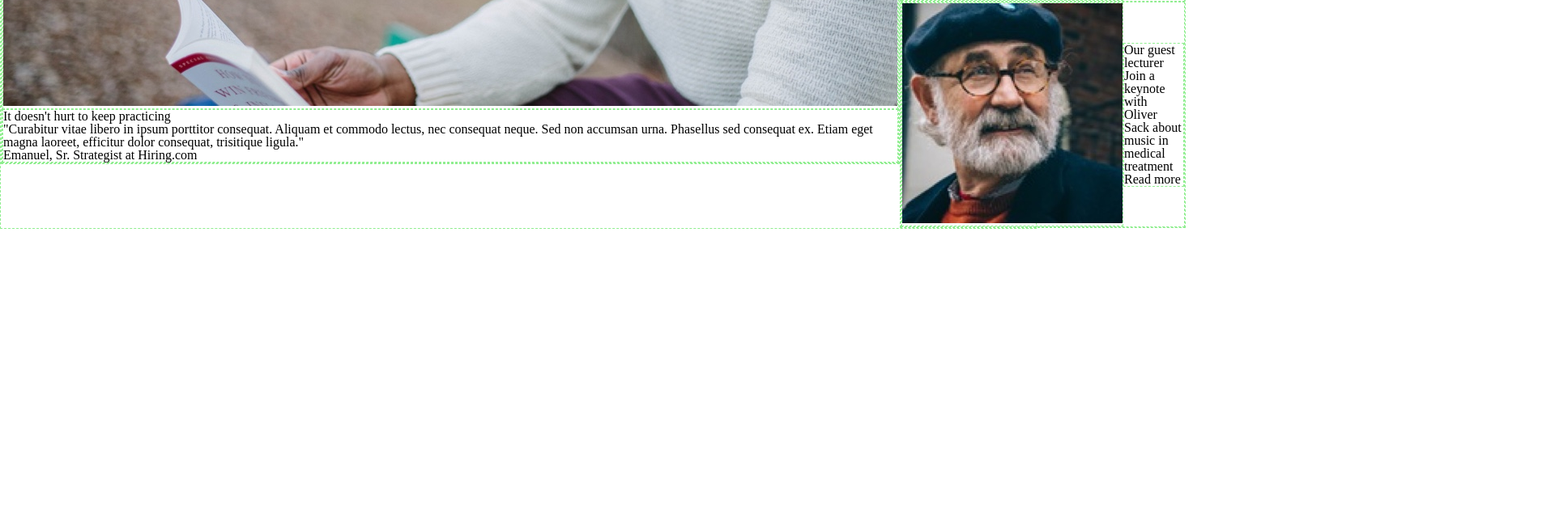
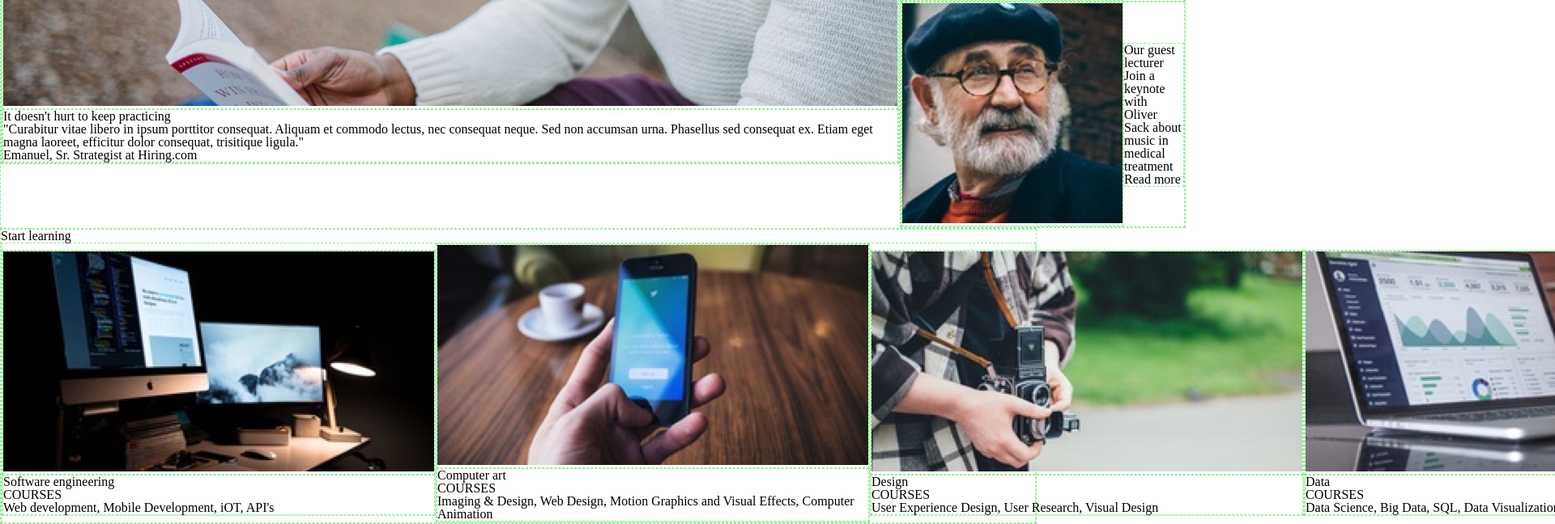
Before and after one commit to manelson32/colmar, a plain HTML site: page index.html in a window 1280 px wide. Shown: the part 1376-2024 px from the top of the page at 81% size, 1920 px wide, since content can reach past the window. Before the commit the page ends 1659 px from the top, so only its background shows below. Drawn offline with Linux system fonts and the light colour scheme.

Commit message:
Add HTML for Courses section

```diff
--- a/index.html
+++ b/index.html
@@ -8,6 +8,7 @@
   </head>
   <body>
 
+<!-- Header Section -->
     <header>
       <div class="flexcontent">
 
@@ -61,6 +62,7 @@
       </div>
     </header>
 
+<!-- Call to Action section -->
     <div class="flexcontent">
       <img src="./resources/images/banner.jpg" alt="">
       <div class="">
@@ -71,6 +73,7 @@
 
     </div>
 
+<!--  Quote and Features section  -->
     <div class="flexcontent">
 
       <div class="quote desktop">
@@ -129,5 +132,82 @@
 
     </div>
 
+    <!-- Courses section -->
+    <div class="center">
+      <h2>Start learning</h2>
+
+      <div class="flexcontent">
+        <div class="course">
+          <div class="image-container">
+            <img src="./resources/images/course-software.jpg" alt="">
+          </div>
+          <div class="textcontent">
+            <h3>Software engineering</h3>
+            <h4>COURSES</h4>
+            <p>Web development, Mobile Development, iOT, API's</p>
+          </div>
+
+        </div>
+        <div class="course">
+          <div class="image-container">
+            <img src="./resources/images/course-computer-art.jpg" alt="">
+          </div>
+          <div class="textcontent">
+            <h3>Computer art</h3>
+            <h4>COURSES</h4>
+            <p>Imaging & Design, Web Design, Motion Graphics and Visual Effects, Computer Animation</p>
+          </div>
+
+        </div>
+        <div class="course">
+          <div class="image-container">
+            <img src="./resources/images/course-design.jpg" alt="">
+          </div>
+          <div class="textcontent">
+            <h3>Design</h3>
+            <h4>COURSES</h4>
+            <p>User Experience Design, User Research, Visual Design</p>
+          </div>
+
+        </div>
+        <div class="course">
+          <div class="image-container">
+            <img src="./resources/images/course-data.jpg" alt="">
+          </div>
+          <div class="textcontent">
+            <h3>Data</h3>
+            <h4>COURSES</h4>
+            <p>Data Science, Big Data, SQL, Data Visualization</p>
+          </div>
+
+        </div>
+        <div class="course">
+          <div class="image-container">
+            <img src="./resources/images/course-business.jpg" alt="">
+          </div>
+          <div class="textcontent">
+            <h3>Business</h3>
+            <h4>COURSES</h4>
+            <p>Product Development, Business Development, Startup</p>
+          </div>
+
+        </div>
+        <div class="course">
+          <div class="image-container">
+            <img src="./resources/images/course-marketing.jpg" alt="">
+          </div>
+          <div class="textcontent">
+            <h3>Marketing</h3>
+            <h4>COURSES</h4>
+            <p>Analytics, Content Marketing, Mobile Marketing</p>
+          </div>
+
+        </div>
+
+
+      </div>
+
+    </div>
+
   </body>
 </html>
```
